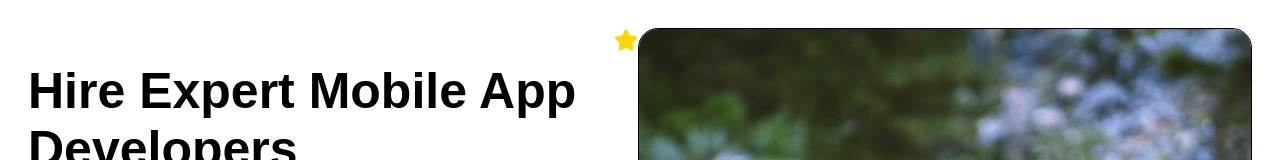
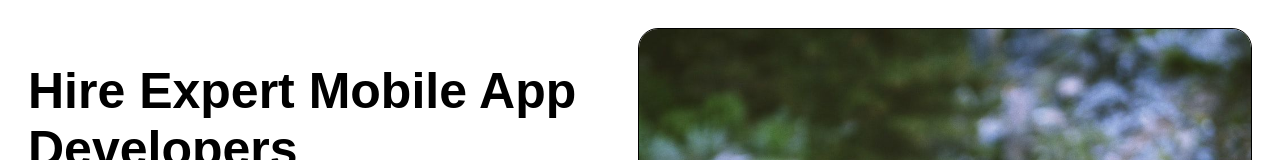
Before and after one commit to alexsouza10/TIISDE, a React (Vite) app: page / in a window 1280 px wide. Shown: the top 160 px of the page. Built offline with nearby package versions, Linux system fonts and the light colour scheme.

Commit message:
feat: Star_remove

```diff
--- a/src/components/DisplayBlock.jsx
+++ b/src/components/DisplayBlock.jsx
@@ -1,6 +1,5 @@
 import React from "react";
 import cellbike from "/images/cellbike.jpeg"
-import StarFull from '/public/icons/StarFull.jsx'
 import {
     Container,
     ContentContainer,
@@ -23,7 +22,6 @@ const Display = () => {
                 </SubTitle>
             </ContentContainer>
             <ContainerUser>
-                <StarFull />
             </ContainerUser>
             <ImageLeft src={cellbike} />
         </Container>
```
